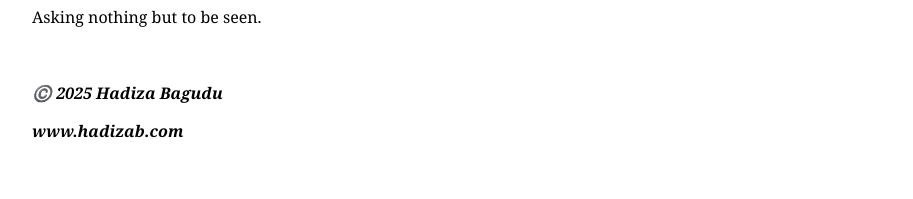
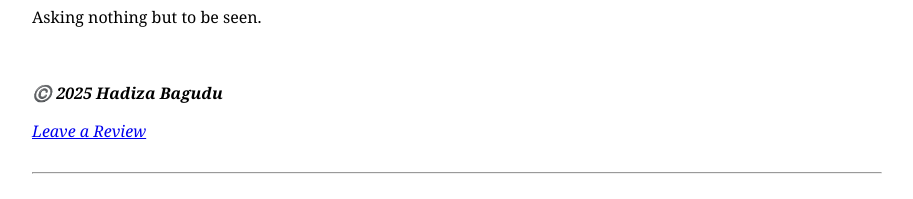
Before and after one commit to Hadizab/ripples-, a plain HTML site: page index.html in a window 1280 px wide. Shown: the part 2400-2599 px from the top of the page, without its empty margins (183-1096 px from the left). Drawn offline with Linux system fonts and the light colour scheme.

Commit message:
Update index.html

```diff
--- a/index.html
+++ b/index.html
@@ -396,7 +396,7 @@ alt="Moon">
 <p>Asking nothing but to be seen.</p><br>
 
 <p><i><strong>©️ 2025 Hadiza Bagudu</strong></i></p>
-<p><i><strong>www.hadizab.com</strong></i></p><br><br><a href="https://hadizab.github.io/Leave-a-Review/"><i>Leave a Review</a></i><br><br>
+<a href="https://hadizab.github.io/Leave-a-Review/"><i>Leave a Review</a></i><br><br>
 </div>
 <hr><br>
 
@@ -425,7 +425,6 @@ alt="Coffee">
 <p>Far be it from me to judge.<br>But if I have to choose -<br>I'd choose home.</p><br>
 
 <p><i><strong>©️ 2025 Hadiza Bagudu</strong></i></p>
-<p><i><strong>www.hadizab.com</strong></i></p><br><br>
 <a href="https://hadizab.github.io/Leave-a-Review/"><i>Leave a Review</a></i><br><br>
 </div>
 <hr><br>
@@ -451,7 +450,6 @@ alt="Silver Bucket">
 <p>There was a leak where none should be.</p><br>
 
 <p><i><strong>©️ 2025 Hadiza Bagudu</strong></i></p>
-<p><i><strong>www.hadizab.com</strong></i></p><br><br>
 <a href="https://hadizab.github.io/Leave-a-Review/"><i>Leave a Review</a></i><br><br>
 </div>
 <hr><br>
@@ -473,7 +471,6 @@ alt="Nature">
 <p>The weather changed overnight.</p><br>
 
 <p><i><strong>©️ 2025 Hadiza Bagudu</strong></i></p>
-<p><i><strong>www.hadizab.com</strong></i></p><br><br>
 <a href="https://hadizab.github.io/Leave-a-Review/"><i>Leave a Review</a></i><br><br>
 <hr>
 
@@ -509,7 +506,6 @@ alt="Broken heart">
 <p>For love, unfortunately, is already dead.</p><br>
 
 <p><i><strong>©️ 2025 Hadiza Bagudu</strong></i></p>
-<p><i><strong>www.hadizab.com</strong></i></p><br><br>
 <a href="https://hadizab.github.io/Leave-a-Review/"><i>Leave a Review</a></i><br><br>
 <hr><br>
 
@@ -532,7 +528,6 @@ alt="Flower">
 <p>Flower feels sad</p>
 <p>Flower closes</p><br>
 <p><i><strong>©️ 2025 Hadiza Bagudu</strong></i></p>
-<p><i><strong>www.hadizab.com</strong></i></p><br><br>
 <a href="https://hadizab.github.io/Leave-a-Review/"><i>Leave a Review</a></i><br><br>
 <hr><br>
 
@@ -554,7 +549,6 @@ alt="Swan">
 <p>When nothing seems to move at all.</p><br>
 
 <p><i><strong>©️ 2025 Hadiza Bagudu</strong></i></p>
-<p><i><strong>www.hadizab.com</strong></i></p><br><br>
 <a href="https://hadizab.github.io/Leave-a-Review/"><i>Leave a Review</a></i><br><br>
 <hr><br>
 
@@ -587,7 +581,6 @@ alt="Still Water">
 <p>Broken things</p>
 <p>Can be.</p><br>
 <p><i><strong>©️ 2025 Hadiza Bagudu</strong></i></p>
-<p><i><strong>www.hadizab.com</strong></i></p><br><br>
 <a href="https://hadizab.github.io/Leave-a-Review/"><i>Leave a Review</a></i><br><br>
 <hr><br>
 
@@ -615,7 +608,6 @@ Nod instead of cry,</p>
 <p>And no one can hear us
 Drowning.</p><br>
 <p><i><strong>©️ 2025 Hadiza Bagudu</strong></i></p>
-<p><i><strong>www.hadizab.com</strong></i></p><br><br>
 <a href="https://hadizab.github.io/Leave-a-Review/"><i>Leave a Review</a></i><br><br>
 <hr><br>
 
@@ -648,7 +640,6 @@ alt="Ripples">
 <p>Act of letting go.</p><br>
 
 <p><i><strong>©️ 2025 Hadiza Bagudu</strong></i></p>
-<p><i><strong>www.hadizab.com</strong></i></p><br><br>
 <a href="https://hadizab.github.io/Leave-a-Review/"><i>Leave a Review</a></i><br><br>
 <hr><br>
 
@@ -680,7 +671,6 @@ alt="Stars">
 <p>Toward the shore.</p><br>
 
 <p><i><strong>©️ 2025 Hadiza Bagudu</strong></i></p>
-<p><i><strong>www.hadizab.com</strong></i></p><br><br>
 <a href="https://hadizab.github.io/Leave-a-Review/"><i>Leave a Review</a></i><br><br>
 <hr><br>
 
@@ -704,7 +694,6 @@ alt="Grey Boat">
 <p>In silence.</p><br>
 
 <p><i><strong>©️ 2025 Hadiza Bagudu</strong></i></p>
-<p><i><strong>www.hadizab.com</strong></i></p><br><br>
 <a href="https://hadizab.github.io/Leave-a-Review/"><i>Leave a Review</a></i><br><br>
 <hr><br>
 
@@ -727,7 +716,6 @@ alt="Sea">
 <p>To the soul.</p>
 
 <p><i><strong>©️ 2025 Hadiza Bagudu</strong></i></p>
-<p><i><strong>www.hadizab.com</strong></i></p><br><br>
 <a href="https://hadizab.github.io/Leave-a-Review/"><i>Leave a Review</a></i><br><br>
 <hr><br>
 
@@ -750,7 +738,6 @@ alt="Sea">
 <p>Of not knowing.</p><br>
 
 <p><i><strong>©️ 2025 Hadiza Bagudu</strong></i></p>
-<p><i><strong>www.hadizab.com</strong></i></p><br><br>
 <a href="https://hadizab.github.io/Leave-a-Review/"><i>Leave a Review</a></i><br><br>
 <hr><br>
 
@@ -844,7 +831,7 @@ Her work spans poetry and fiction, often moving between silence and expression,
 <p>
 <a href="https://hadizab.github.io/Leave-a-Review/">📧 Contact Me</a><br>
 <a href="https://wa.link/05yu28">📱Join my WhatsApp Group</a><br>
-<a href="https://hadizab.github.io/Leave-a-Review/">🌐 Official Website</a>
+<a href="https://baguduhadiza.github.io/Leave-a-Review/">🌐 Official Website</a>
 </p>
 </div>
 </div>
```
